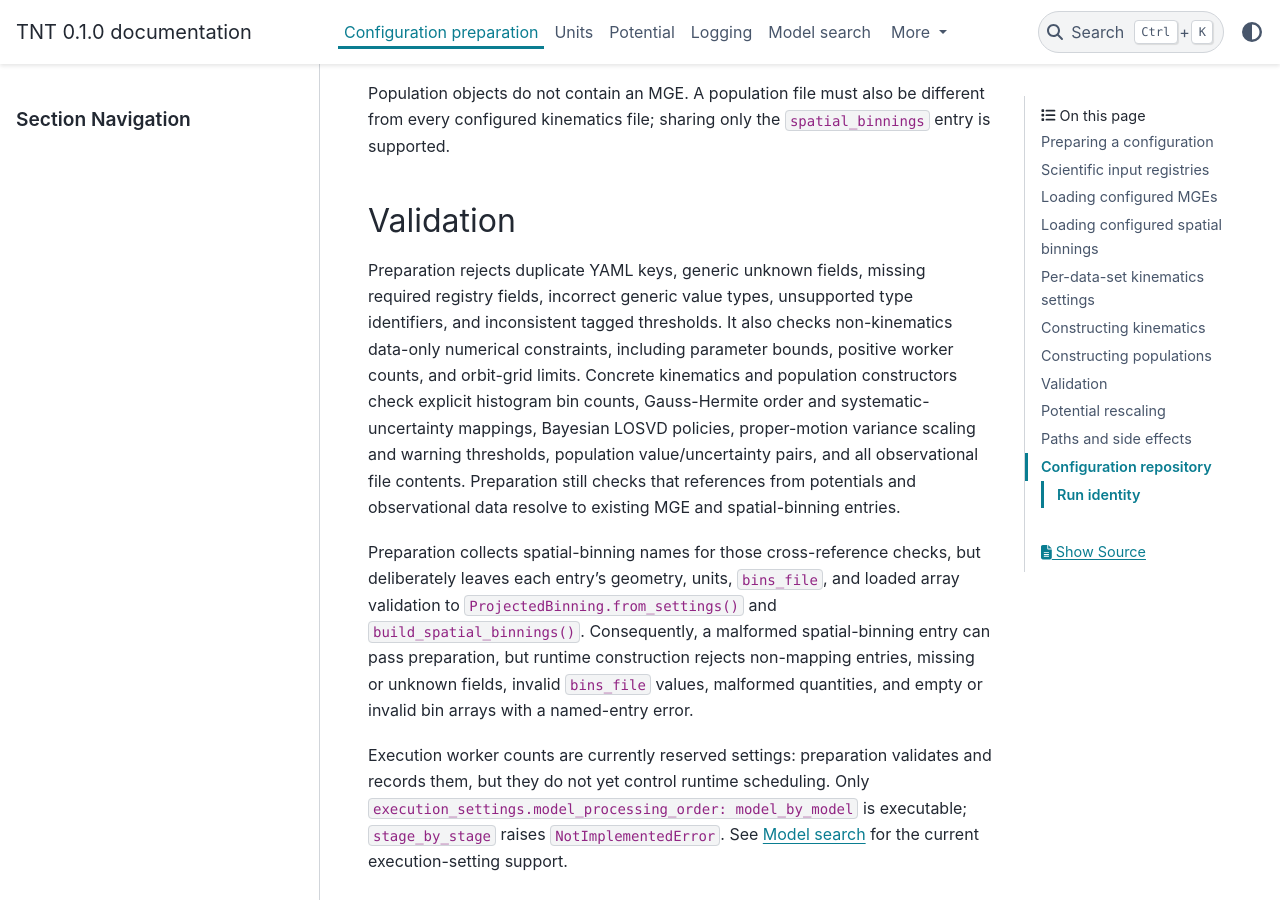
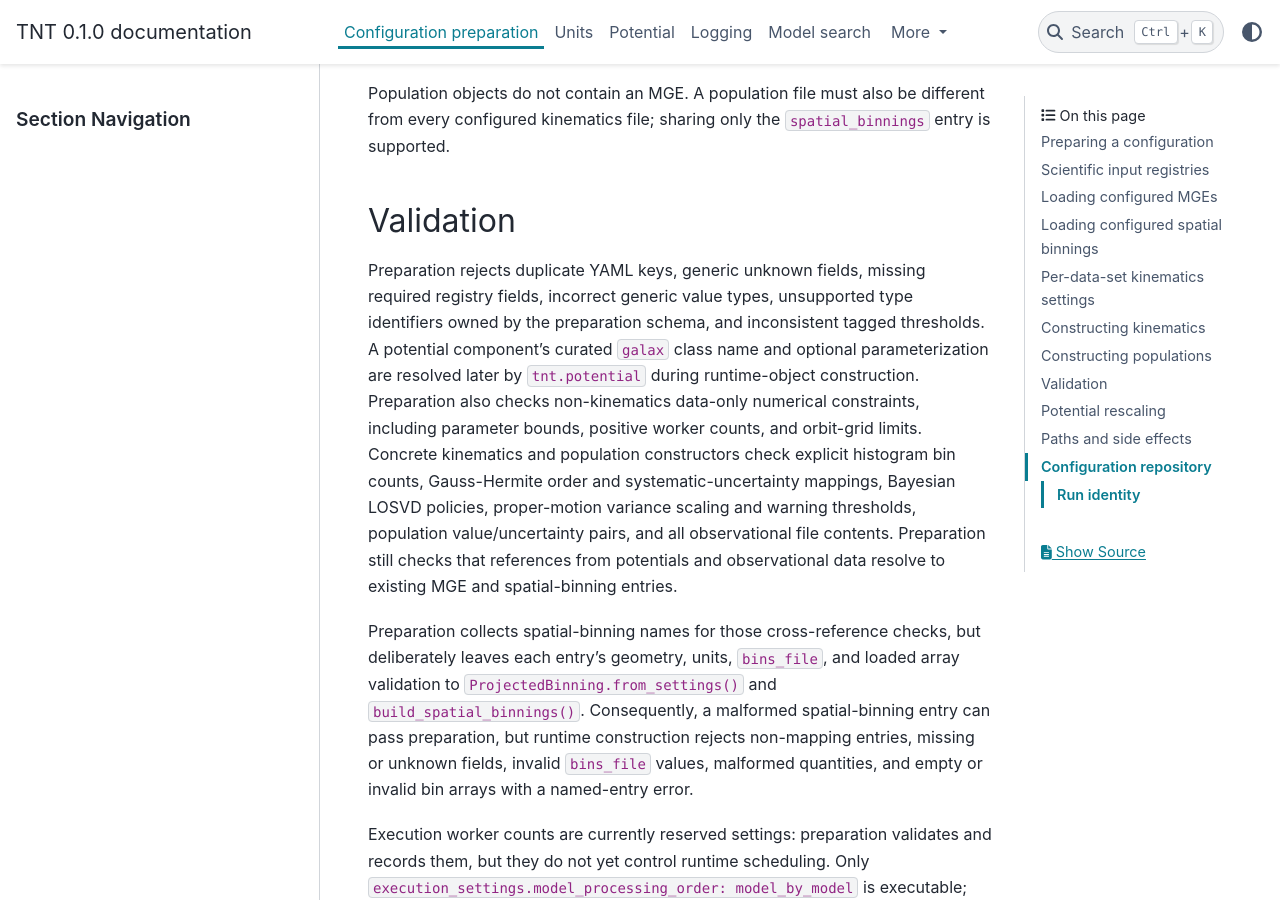
Before and after one commit to dynamics-of-stellar-systems/tnt, a Sphinx documentation site: the page built from docs/source/configuration.md, in a window 1280 px wide and 900 px high, scrolled down 7976 px. Built offline with Sphinx 7.4.7 and the PyData theme 0.15.4, drawn with Linux system fonts in a browser that asks for light colours.

Commit message:
Correct PR 26 potential documentation
Align the units, configuration, registry, and MGE parameter wording with the current curated potential implementation.

Assisted-by: Codex (OpenAI)

```diff
--- a/docs/source/configuration.md
+++ b/docs/source/configuration.md
@@ -344,9 +344,12 @@ different from every configured kinematics file; sharing only the
 
 Preparation rejects duplicate YAML keys, generic unknown fields, missing
 required registry fields, incorrect generic value types, unsupported type
-identifiers, and inconsistent tagged thresholds. It also checks non-kinematics
-data-only numerical constraints, including parameter bounds, positive worker
-counts, and orbit-grid limits. Concrete kinematics and population constructors
+identifiers owned by the preparation schema, and inconsistent tagged
+thresholds. A potential component's curated `galax` class name and optional
+parameterization are resolved later by `tnt.potential` during runtime-object
+construction. Preparation also checks non-kinematics data-only numerical
+constraints, including parameter bounds, positive worker counts, and orbit-grid
+limits. Concrete kinematics and population constructors
 check explicit histogram bin counts, Gauss-Hermite order and
 systematic-uncertainty mappings, Bayesian LOSVD policies, proper-motion
 variance scaling and warning thresholds, population value/uncertainty pairs,
```
Also changed, not shown: aidocs/KNOWLEDGE.md (+8 -5 lines), docs/source/units.md (+5 -3 lines), 2 other files.
